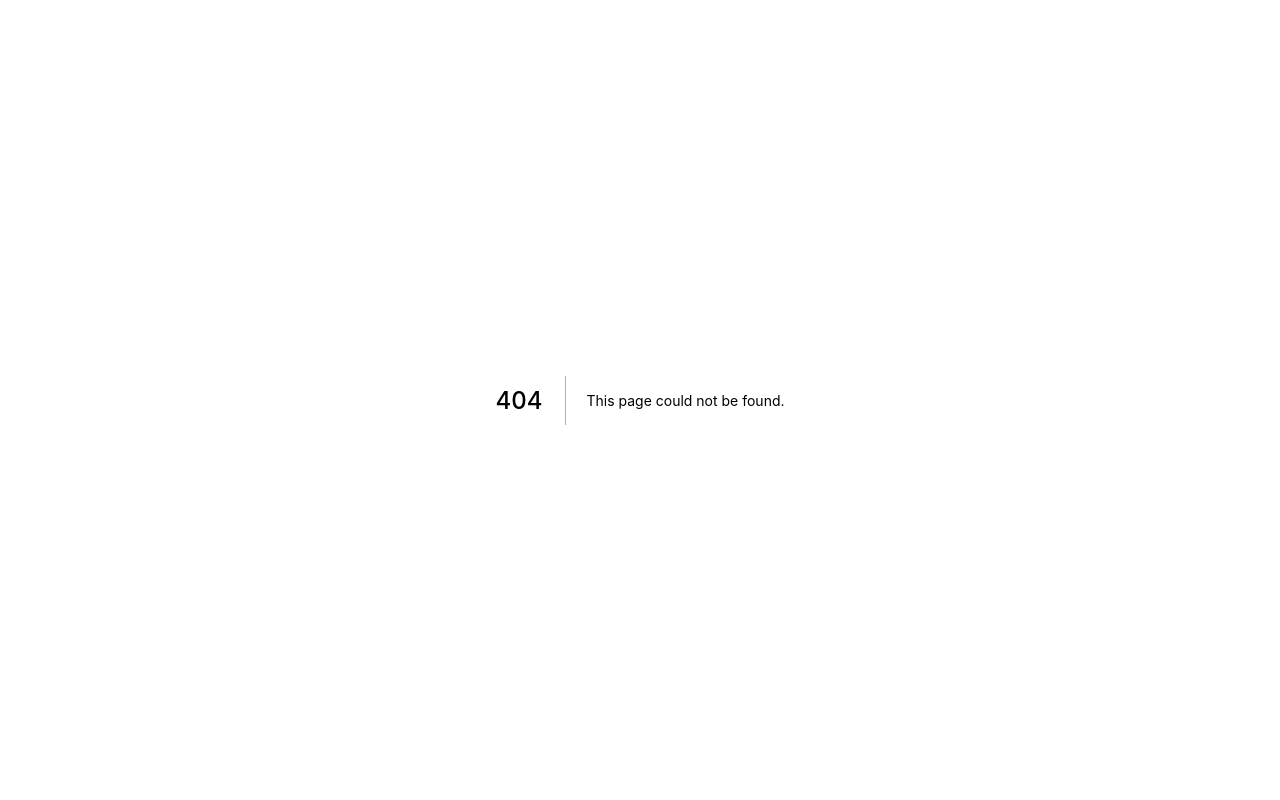
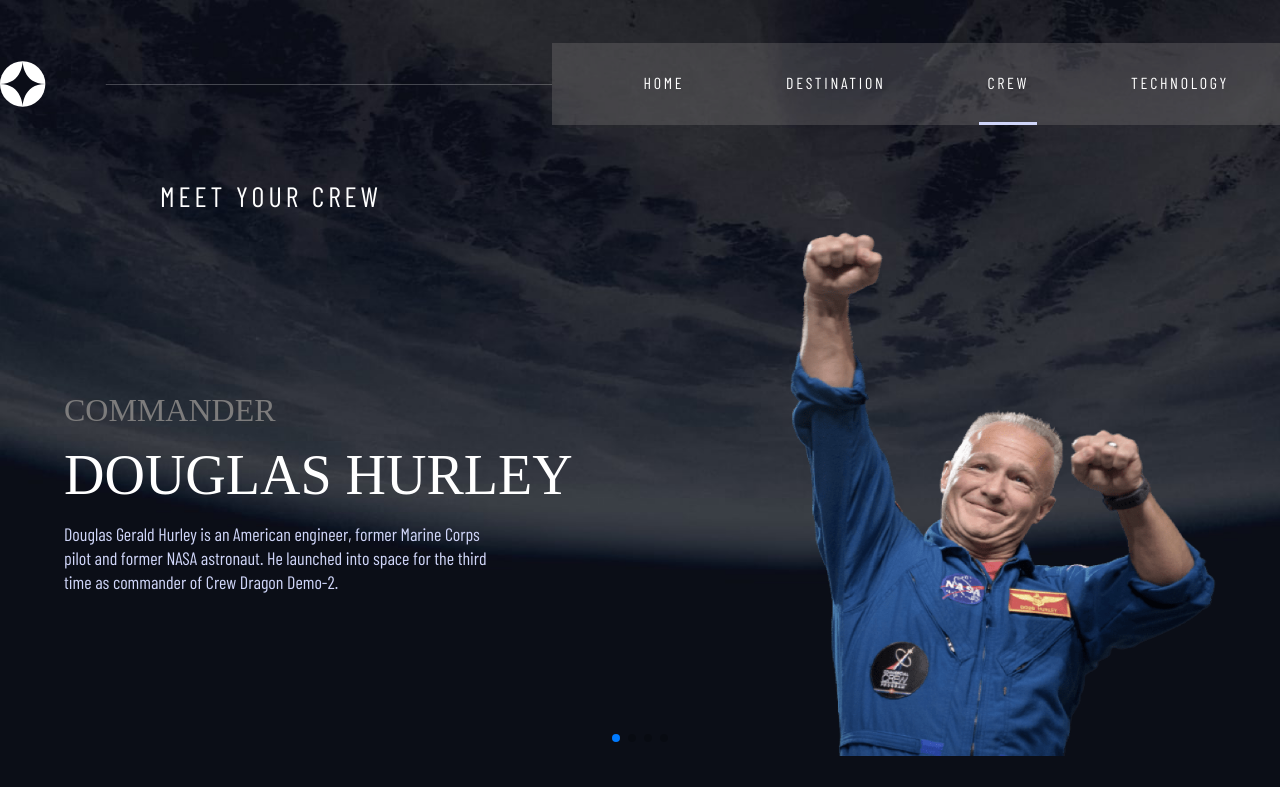
Before and after one commit to EvelynFernanda/space-tourism-next, a Next.js app: page /crew in a window 1280 px wide. Before the commit this address had no page. Built offline with nearby package versions, Linux system fonts and the light colour scheme; a web font is replaced by a local one.

Commit message:
feat: page crew completed

```diff
--- a/package.json
+++ b/package.json
@@ -14,7 +14,9 @@
     "react": "18.2.0",
     "react-dom": "18.2.0",
     "react-fade-in": "^2.0.1",
-    "sass": "^1.55.0"
+    "react-image": "^4.0.3",
+    "sass": "^1.55.0",
+    "swiper": "^8.4.4"
   },
   "devDependencies": {
     "@types/node": "18.7.18",
--- /dev/null
+++ b/src/components/CrewContent/index.tsx
@@ -0,0 +1,44 @@
+import Image from "next/image";
+
+import ImgDouglas from '../../assets/crew/image-douglas-hurley.png'
+import ImgAnousheh from '../../assets/crew/image-anousheh-ansari.png'
+import ImgMark from '../../assets/crew/image-mark-shuttleworth.png'
+import ImgVictor from '../../assets/crew/image-victor-glover.png'
+
+import styles from "./styles.module.scss";
+
+export type crewContentType = {
+  crew: {
+    name: string;
+    images: {
+      png: string;
+      webp: string;
+    };
+    role: string;
+    bio: string;
+  };
+};
+
+const CrewContent = ({
+  crew
+}: crewContentType) => {
+  return (
+    <div className={styles.crewContent} >
+      <div className={styles.crewContent_description}>
+        <h3>{crew.role.toUpperCase()}</h3>
+        <h2>{crew.name.toUpperCase()}</h2>
+        <p>{crew.bio}</p>
+      </div>
+      <div className={styles.crewContent_images}>
+
+        {crew.name == "Douglas Hurley" && <Image src={ImgDouglas} alt="Douglas Hurley" height={556} width={453} />}
+        {crew.name == "Mark Shuttleworth" && <Image src={ImgMark} alt="Mark Shuttleworth" height={556} width={453} />}
+        {crew.name == "Victor Glover" && <Image src={ImgVictor} alt="Victor Glover" height={556} width={554} />}
+        {crew.name == "Anousheh Ansari" && <Image src={ImgAnousheh} alt="Anousheh Ansari" height={556} width={453} />}
+      </div>
+    </div>
+  );
+
+};
+
+export default CrewContent;
--- /dev/null
+++ b/src/components/CrewContent/styles.module.scss
@@ -0,0 +1,40 @@
+@import "../../styles/variables.scss";
+
+.crewContent {
+  display: flex;
+  max-width: 1200px;
+  margin: auto;
+  align-items: center;
+  max-height: 90vh;
+  &_images {
+    display: flex;
+    align-items: flex-end;
+    justify-content: flex-end;
+  }
+  &_description {
+    width: 60vw;
+    margin-bottom: 1rem;
+    h3 {
+      font-family: $serif;
+      color: rgb(125, 124, 124);
+      font-weight: 400;
+      font-size: 32px;
+      line-height: 37px;
+    }
+    h2 {
+      font-family: $serif;
+      font-weight: 400;
+      font-size: 56px;
+      line-height: 0;
+    }
+    p {
+      font-family: $sans;
+      font-weight: 400;
+      font-size: 18px;
+      line-height: 24px;
+      color: $blue-light;
+      max-width: 444px;
+    }
+  }
+
+}
--- /dev/null
+++ b/src/pages/crew/index.tsx
@@ -0,0 +1,37 @@
+import { Swiper, SwiperSlide } from "swiper/react";
+import { Pagination, Mousewheel, Keyboard } from "swiper";
+import "swiper/css/pagination";
+import "swiper/css";
+
+import data from "../../api/data.json";
+import CrewContent from "../../components/CrewContent";
+import Navbar from "../../components/Navbar";
+
+import bgDesktop from "../../assets/crew/background-crew-desktop.jpg";
+
+import styles from './styles.module.scss'
+
+export default function App() {
+  return (
+    <div className={styles.crew} style={{ backgroundImage: `url(${bgDesktop.src})` }}>
+      <Navbar />
+      <div className={styles.crew_container}>
+        <main className={styles.crew_content}>
+          <h1>Meet your crew</h1>
+          <Swiper
+            cssMode={true}
+            pagination={{ clickable: true }}
+            mousewheel={true}
+            keyboard={true}
+            modules={[Pagination, Mousewheel, Keyboard]}
+            className={styles.mySwiper}
+          >
+            {data.crew.map((crew) => (
+              <SwiperSlide><CrewContent crew={crew} /></SwiperSlide>
+            ))}
+          </Swiper>
+        </main>
+      </div>
+    </div>
+  );
+}
--- /dev/null
+++ b/src/pages/crew/styles.module.scss
@@ -0,0 +1,25 @@
+@import "../../styles/variables.scss";
+
+.crew {
+  width: 100%;
+  background-size: cover;
+  background-repeat: no-repeat;
+  &_container {
+    max-width: 90vw;
+    margin: auto;
+  }
+  &_content {
+    margin: 1rem auto 0;
+    min-height: 80vh;
+    h1 {
+      font-family: $sans;
+      font-size: 28px;
+      text-transform: uppercase;
+      letter-spacing: 4px;
+      font-weight: 400;
+      padding: 2rem 6rem 0;
+    }
+
+
+  }
+}
```
Also changed, not shown: 1 other file (tests, documents, lock files or other folders).
